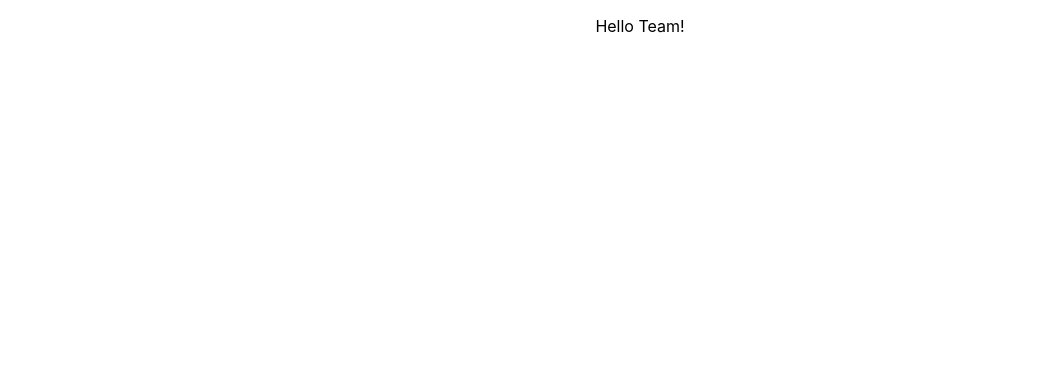
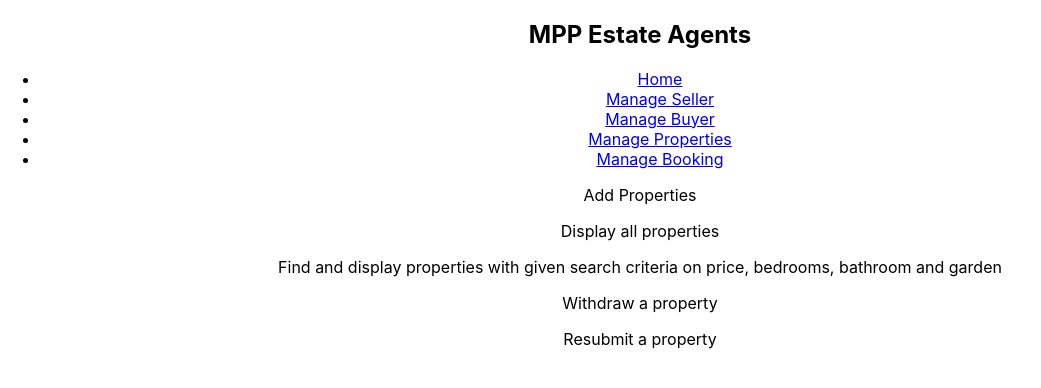
Before and after one commit to pvm2024git/LBG-Group3-MPP, a React (Create React App) app in the folder pg3-react/: page /manageproperties in a window 1280 px wide. Shown: the top 388 px of the page, without its empty margins (0-1041 px from the left). Built offline with nearby package versions, Linux system fonts and the light colour scheme.

Commit message:
Nav bar, pages, compoenents

```diff
--- a/package.json
+++ /dev/null
@@ -1,6 +0,0 @@
-{
-  "dependencies": {
-    "react-router": "^6.23.1",
-    "react-router-dom": "^6.23.1"
-  }
-}
--- a/pg3-react/package.json
+++ b/pg3-react/package.json
@@ -8,6 +8,8 @@
     "@testing-library/user-event": "^13.5.0",
     "react": "^18.3.1",
     "react-dom": "^18.3.1",
+    "react-router": "^6.23.1",
+    "react-router-dom": "^6.23.1",
     "react-scripts": "5.0.1",
     "web-vitals": "^2.1.4"
   },
--- a/pg3-react/src/App.js
+++ b/pg3-react/src/App.js
@@ -1,10 +1,26 @@
 import logo from './logo.svg';
 import './App.css';
+import { BrowserRouter, Routes, Route } from "react-router-dom"
+import Navbar from './components/NavBar';
+import HomePage from './pages/HomePage';
+import Managebooking from './pages/ManageBooking';
+import Managebuyer from './pages/ManageBuyer';
+import Manageproperties from './pages/ManageProperties';
+import Manageseller from './pages/ManageSelller';
 
 function App() {
   return (
     <div className="App">
-      <p>Hello Team!</p>
+      <BrowserRouter>
+      <Navbar />
+      <Routes>
+          <Route path="/" element={<HomePage />} />
+          <Route path="/manageseller" element={<Manageseller />} />
+          <Route path="/managebuyer" element={<Managebuyer />} />
+          <Route path="/manageproperties" element={<Manageproperties />} />
+          <Route path="/managebooking" element={<Managebooking />} />
+      </Routes>
+      </BrowserRouter>
     </div>
   );
 }
--- /dev/null
+++ b/pg3-react/src/components/NavBar.jsx
@@ -0,0 +1,29 @@
+import { Link } from "react-router-dom";
+
+const Navbar = () => {
+  return (
+    <nav>
+
+      <h1>MPP Estate Agents</h1>
+      <ul>
+        <li>
+          <Link to="/">Home</Link>
+        </li>
+        <li>
+          <Link to="/manageseller">Manage Seller</Link>
+        </li>
+        <li>
+          <Link to="/managebuyer">Manage Buyer</Link>
+        </li>
+        <li>
+          <Link to="/manageproperties">Manage Properties</Link>
+        </li>
+        <li>
+          <Link to="/managebooking">Manage Booking</Link>
+        </li>
+      </ul>
+      </nav>
+  );
+}
+
+export default Navbar;
--- /dev/null
+++ b/pg3-react/src/pages/HomePage.jsx
@@ -0,0 +1,16 @@
+import {Link} from 'react-router-dom'
+import '../App.css'
+
+const HomePage = () => {
+  return (
+    <div>
+      <div className='text'>
+        <h1>Welcome to Estate Agents.</h1>
+        <p>Buy, Sell & Rent properties</p>
+        <p>We offer a range of properties</p>
+      </div>
+    </div>
+  )
+}
+
+export default HomePage;
--- /dev/null
+++ b/pg3-react/src/pages/ManageBooking.jsx
@@ -0,0 +1,17 @@
+
+const Managebooking = () => {
+
+
+    return(
+
+        <div>
+
+        <p>Make a New Booking</p>
+        <p>List Bookings for a property</p>
+
+        </div>
+
+    );
+}
+
+export default Managebooking;
--- /dev/null
+++ b/pg3-react/src/pages/ManageBuyer.jsx
@@ -0,0 +1,17 @@
+
+const Managebuyer = () => {
+
+
+    return(
+
+        <div>
+
+        <p>Register new buyer</p>
+        <p>Display all buyers</p>
+
+        </div>
+
+    );
+}
+
+export default Managebuyer;
--- /dev/null
+++ b/pg3-react/src/pages/ManageProperties.jsx
@@ -0,0 +1,20 @@
+
+const Manageproperties = () => {
+
+
+    return(
+
+        <div>
+
+        <p>Add Properties</p>
+        <p>Display all properties</p>
+        <p>Find and display properties with given search criteria on price, bedrooms, bathroom and garden</p>
+        <p>Withdraw a property</p>
+        <p>Resubmit a property</p>
+
+        </div>
+
+    );
+}
+
+export default Manageproperties;
--- /dev/null
+++ b/pg3-react/src/pages/ManageSelller.jsx
@@ -0,0 +1,18 @@
+
+
+const Manageseller = () => {
+
+
+    return(
+
+        <div>
+
+        <p>Register a new seller</p>
+        <p>Display all sellers</p>
+
+        </div>
+
+    );
+}
+
+export default Manageseller;
```
Also changed, not shown: 2 other files (tests, documents, lock files or other folders).
